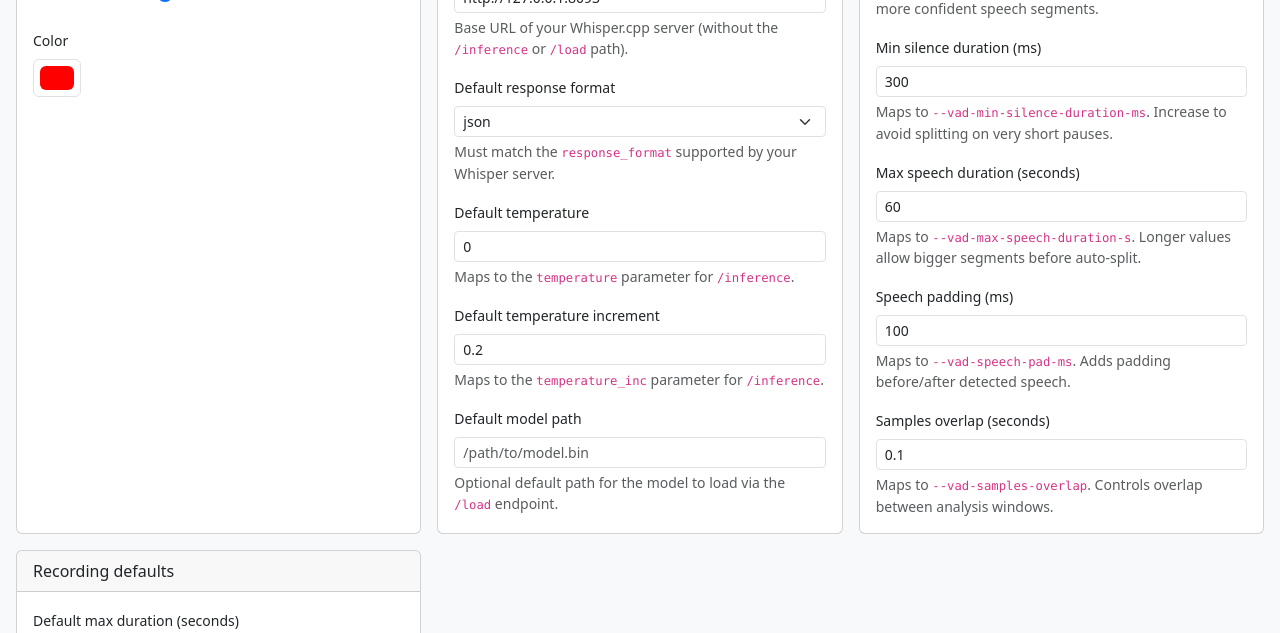
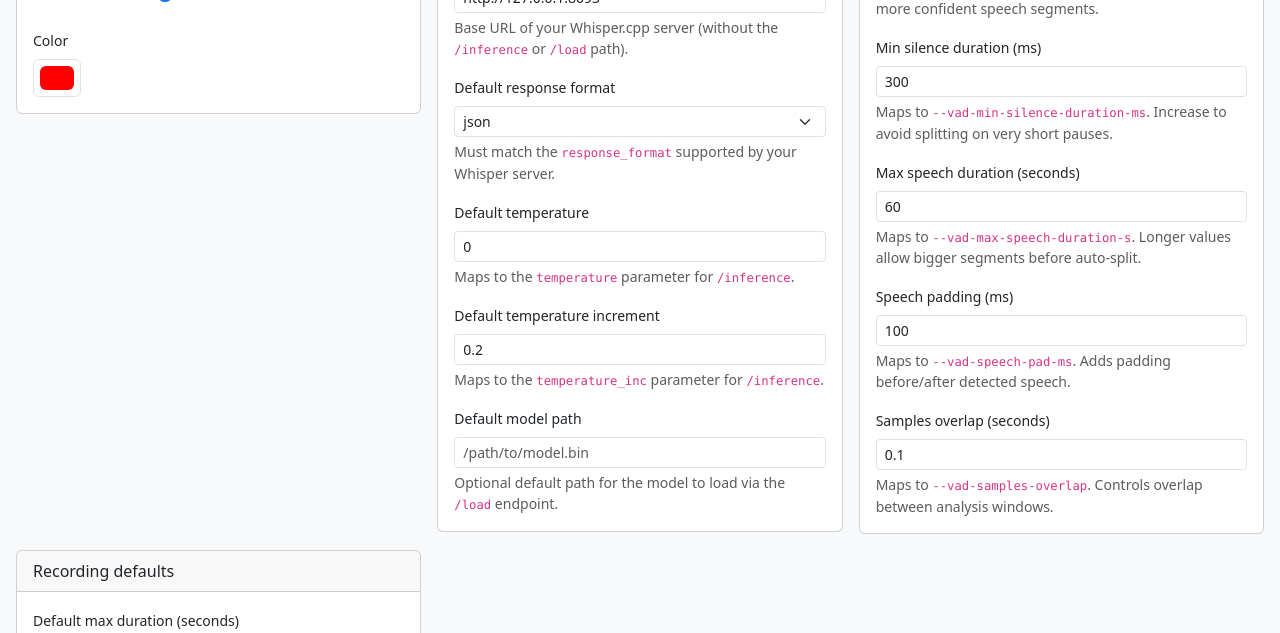
Before and after one commit to testbenchcc/recorder, a FastAPI app: page /config/view in a window 1280 px wide. Shown: the part 264-897 px from the top of the page. Run offline with FastAPI, Linux system fonts and the light colour scheme.

Commit message:
fix: row height

```diff
--- a/app/templates/config.html
+++ b/app/templates/config.html
@@ -11,7 +11,7 @@
   <form id="config-form">
     <div class="row g-3">
       <div class="col-12 col-md-6 col-lg-4">
-        <div class="card h-100">
+        <div class="card">
         <div class="card-header">Recording light</div>
         <div class="card-body">
           <div class="form-check form-switch mb-3">
@@ -55,7 +55,7 @@
       </div>
 
       <div class="col-12 col-md-6 col-lg-4">
-        <div class="card h-100">
+        <div class="card">
         <div class="card-header">Whisper transcription server</div>
         <div class="card-body">
           <div class="form-check form-switch mb-3">
@@ -152,7 +152,7 @@
       </div>
 
       <div class="col-12 col-md-6 col-lg-4">
-        <div class="card h-100">
+        <div class="card">
         <div class="card-header">VAD segmentation</div>
         <div class="card-body">
           <div class="mb-3">
@@ -235,7 +235,7 @@
       </div>
 
       <div class="col-12 col-md-6 col-lg-4">
-        <div class="card h-100">
+        <div class="card">
         <div class="card-header">Recording defaults</div>
         <div class="card-body">
           <div class="mb-3">
```
